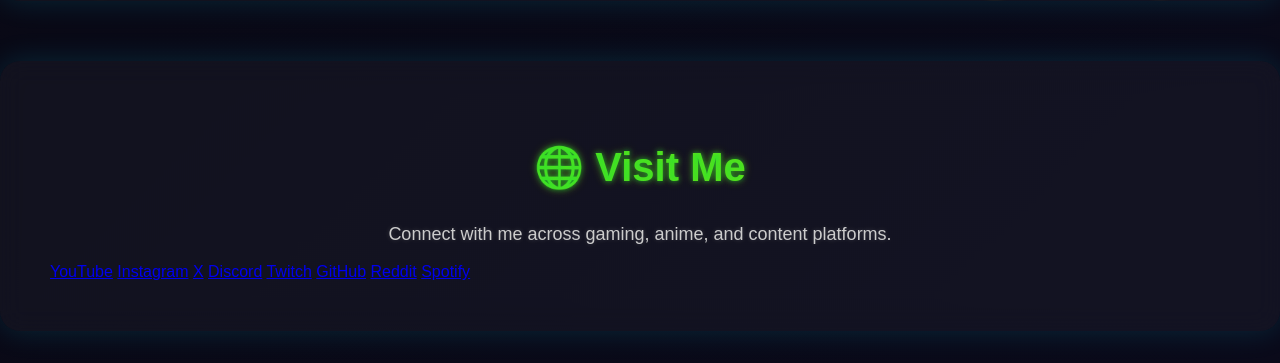
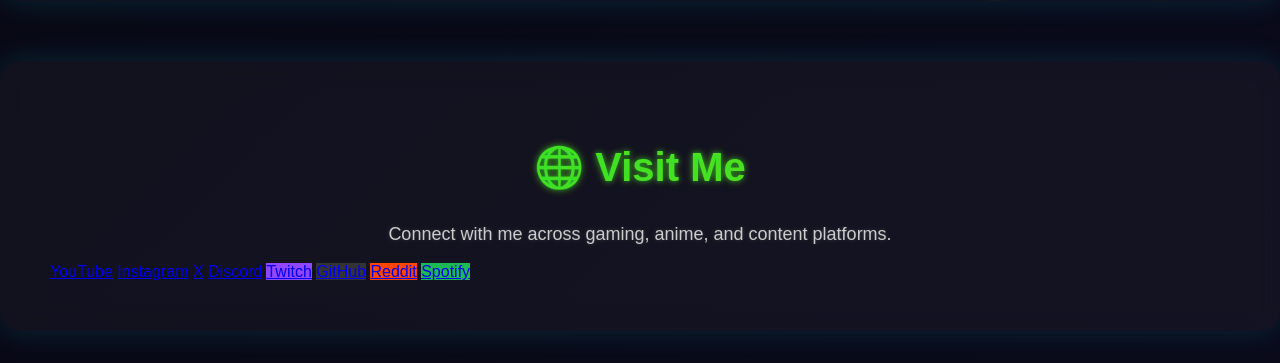
Before and after one commit to obziron/obziron_website, a Flask app: page / in a window 1280 px wide. Shown: the part 6137-6500 px from the top of the page. Run offline with Flask 3, Linux system fonts and the light colour scheme.

Commit message:
Update style.css

```diff
--- a/static/style.css
+++ b/static/style.css
@@ -208,3 +208,14 @@ body::after {
     position: relative;
     z-index: 1;
 }
+/* Extra platform colors */
+.twitch { background: #9146ff; }
+.github { background: #333; }
+.reddit { background: #ff4500; }
+.spotify { background: #1db954; }
+
+/* Improve hover glow per platform */
+.btn:hover {
+    transform: scale(1.1);
+    box-shadow: 0 0 20px currentColor;
+}
```
